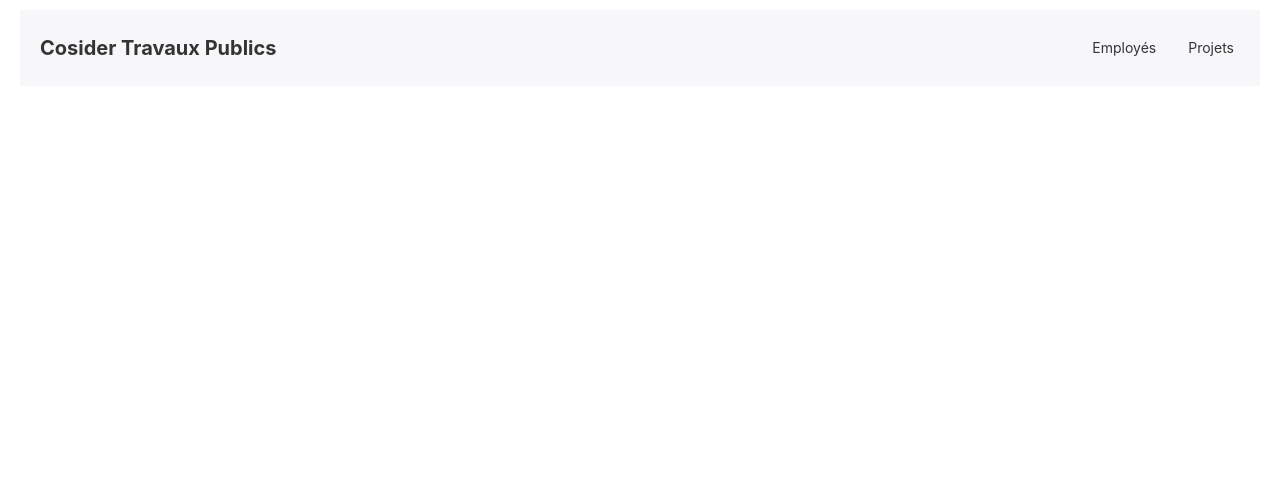
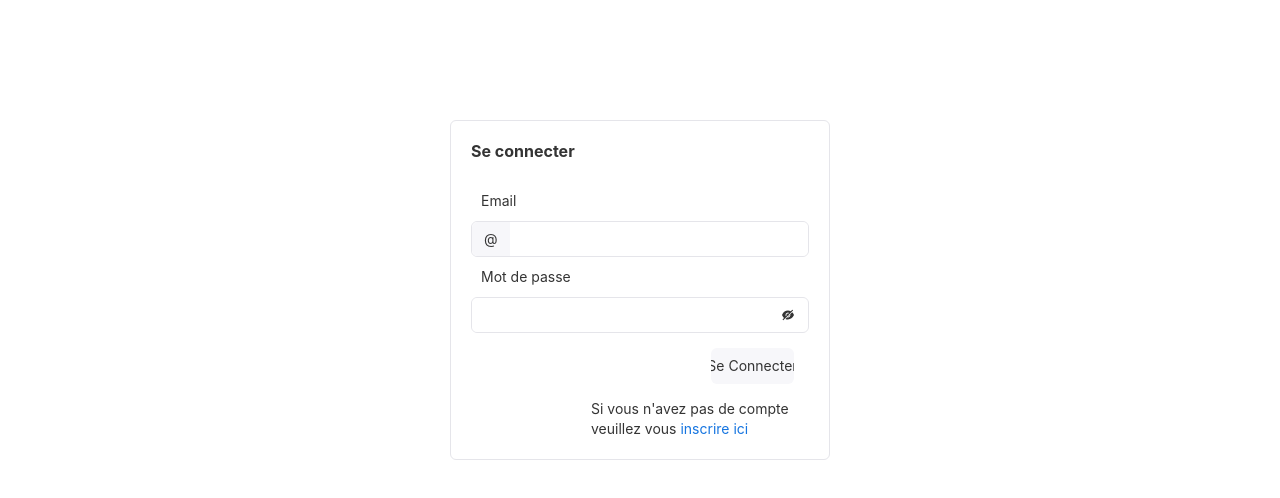
Before and after one commit to messipsa/Cosider-Frontend, a React (Create React App) app: page / in a window 1280 px wide. Shown: the top 498 px of the page. Built offline with nearby package versions, Linux system fonts and the light colour scheme.

Commit message:
login page

```diff
--- a/package.json
+++ b/package.json
@@ -3,12 +3,14 @@
   "version": "0.1.0",
   "private": true,
   "dependencies": {
+    "@rsuite/icons": "^1.0.2",
     "@testing-library/jest-dom": "^5.16.1",
     "@testing-library/react": "^12.1.2",
     "@testing-library/user-event": "^13.5.0",
     "axios": "^0.24.0",
     "react": "^17.0.2",
     "react-dom": "^17.0.2",
+    "react-icons": "^4.3.1",
     "react-router-dom": "^5.2.0",
     "react-scripts": "5.0.0",
     "rsuite": "^5.4.0",
--- /dev/null
+++ b/src/Main.js
@@ -0,0 +1,25 @@
+import {
+  BrowserRouter as Router,
+  Route,
+  Switch,
+  useHistory,
+  useLocation,
+  useRouteMatch,
+} from "react-router-dom";
+import { Button } from "rsuite";
+import Login from "./components/Login";
+import App from "./App";
+import Register from "./components/Register";
+const Main = () => {
+  return (
+    <Router>
+      <Switch>
+        <Route exact path="/" component={Login} />
+        <Route path="/app" component={App} />
+        <Route path="/register" component={Register} />
+      </Switch>
+    </Router>
+  );
+};
+
+export default Main;
--- a/src/components/Details.js
+++ b/src/components/Details.js
@@ -73,7 +73,7 @@ const Details = () => {
         window.location.reload();
       })
       .catch(function (error) {
-        setTimeout(setLoadingModify(false), 3000);
+        setTimeout(setLoadingModify(false), 1000);
         alert("Echec de la modification d'informations d'employé");
         setIsReadOnly(true);
       });
--- /dev/null
+++ b/src/components/Login.js
@@ -0,0 +1,50 @@
+import React from "react";
+import { Panel, FlexboxGrid, Input, InputGroup, Button } from "rsuite";
+import { AiFillEye, AiFillEyeInvisible } from "react-icons/ai";
+import { Link, useHistory, useRouteMatch } from "react-router-dom";
+const Login = () => {
+  const history = useHistory();
+  const { path, url } = useRouteMatch();
+  const [visible, setVisible] = React.useState(false);
+
+  const handleChange = () => {
+    setVisible(!visible);
+  };
+
+  const login = () => {
+    history.push("/app");
+  };
+
+  return (
+    <Panel
+      header="Se connecter"
+      bordered
+      style={{ marginRight: 450, marginTop: 120, marginLeft: 450 }}
+    >
+      <FlexboxGrid>
+        <label style={{ margin: 10 }}>Email</label>
+        <InputGroup>
+          <InputGroup.Addon> @</InputGroup.Addon>
+          <Input />
+        </InputGroup>
+        <label style={{ margin: 10 }}>Mot de passe</label>
+        <InputGroup inside>
+          <Input type={visible ? "text" : "password"} />
+          <InputGroup.Button onClick={handleChange}>
+            {visible ? <AiFillEye /> : <AiFillEyeInvisible />}
+          </InputGroup.Button>
+        </InputGroup>
+
+        <Button style={{ margin: 15, marginLeft: 240 }} onClick={login}>
+          Se Connecter
+        </Button>
+        <p style={{ marginLeft: 120, justifyContent: "center" }}>
+          Si vous n'avez pas de compte veuillez vous{" "}
+          <Link to="/register">inscrire ici</Link>
+        </p>
+      </FlexboxGrid>
+    </Panel>
+  );
+};
+
+export default Login;
--- /dev/null
+++ b/src/components/Register.js
@@ -0,0 +1,9 @@
+const Register = () => {
+  return (
+    <div>
+      <h1>Salim Tir Lil</h1>
+    </div>
+  );
+};
+
+export default Register;
--- a/src/index.js
+++ b/src/index.js
@@ -2,10 +2,11 @@ import React from "react";
 import ReactDOM from "react-dom";
 import "./index.css";
 import App from "./App";
+import Main from "./Main";
 
 ReactDOM.render(
   <React.StrictMode>
-    <App />
+    <Main />
   </React.StrictMode>,
   document.getElementById("root")
 );
```
Also changed, not shown: src/App.js (+7 -7 lines), 1 other file (tests, documents, lock files or other folders).
